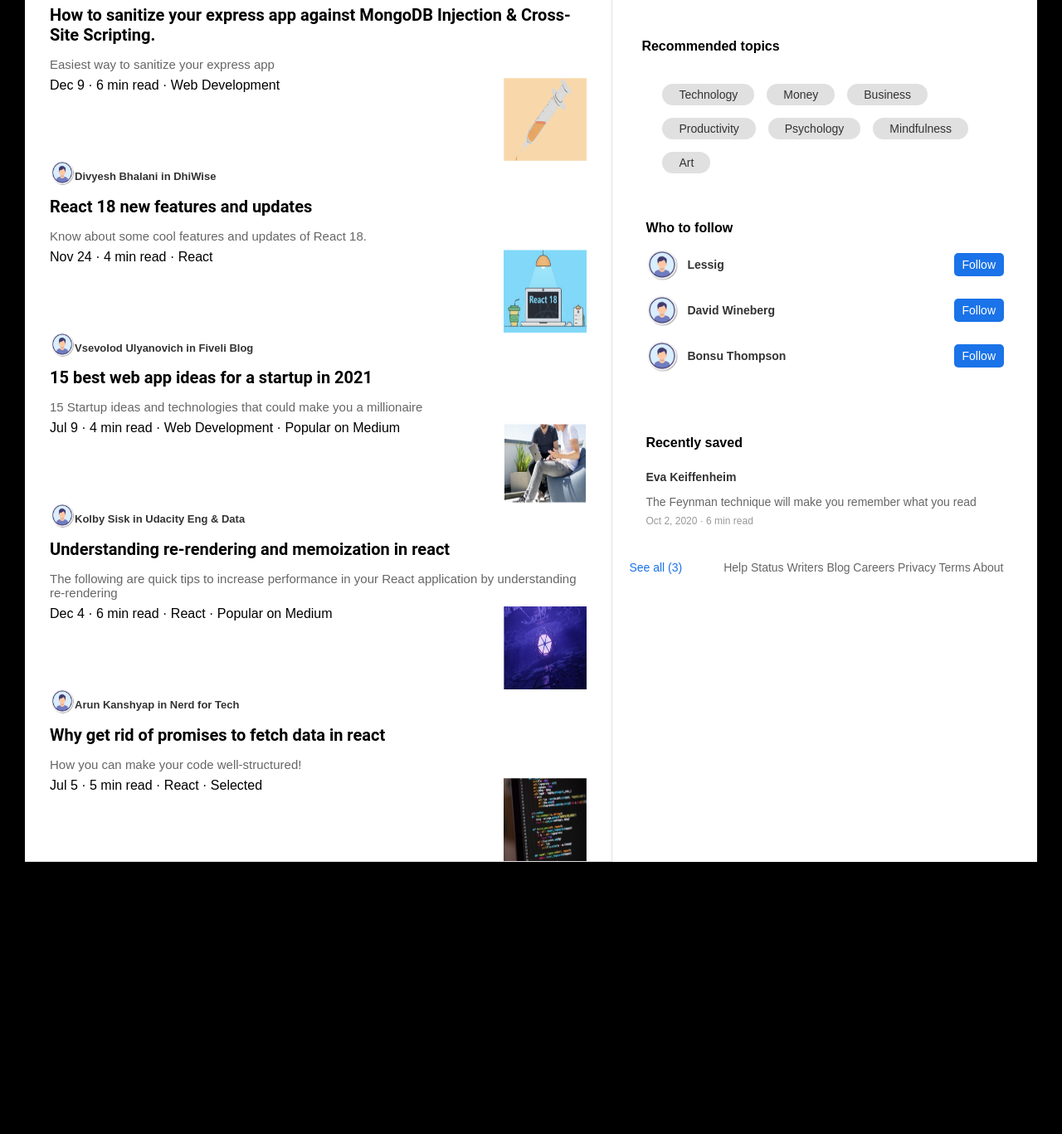
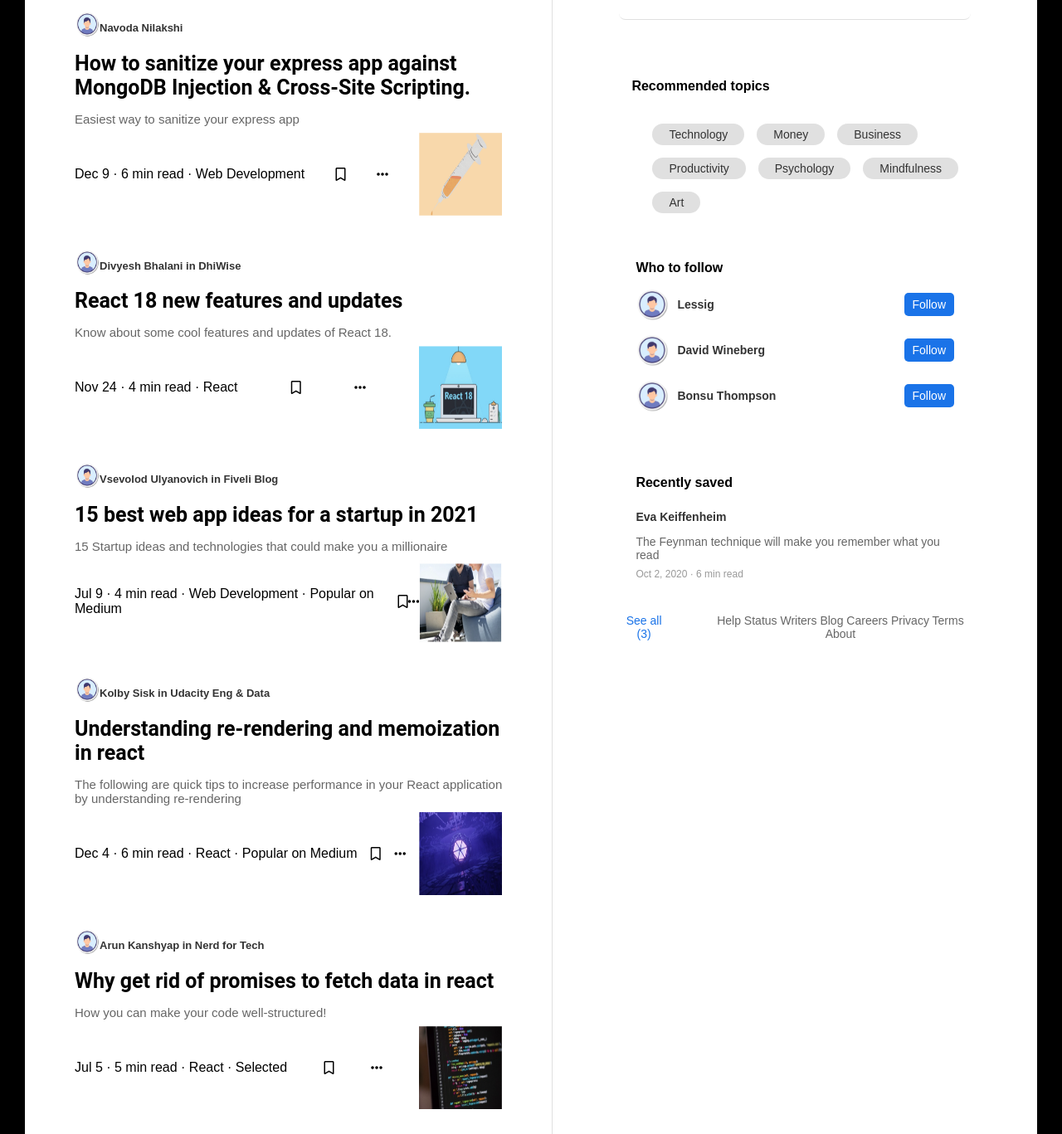
Before and after one commit to majoralpaca984/MediumEX, a plain HTML site: page index.html in a window 1280 px wide. Shown: the part 427-1794 px from the top of the page at 83% size. Before the commit the page ends 1466 px from the top, so only its background shows below. Drawn offline with Linux system fonts and the light colour scheme.

Commit message:
varie modifiche di spaziature

```diff
--- a/index.html
+++ b/index.html
@@ -11,7 +11,7 @@
 <body>
 <header>
     <div class="logo">
-    <img src="/img/logo.png" alt="width 150" height="90">
+    <img src="/img/logo.png" alt="width 300" height="90">
     </div>
     <div class="logo2">
         <i class="fa-solid fa-magnifying-glass my-icon"></i>
@@ -31,22 +31,29 @@
 
     <section class="column1">
         <article>
-            <div style="display: flex;"></div>
             <img src="/img/face.png" alt="User" width="30" height="32" style="float:left">
             <h3>Kolby Sisk in Udacity Eng & Data</h3>
             <h2>React state management in 2022</h2>
             <p>At the beginning of the year if you told me I’d be publishing a recommendation to use Redux I would have...</p>
+            <div class="container2">
             <span>Dec 3 · 4 min read · React</span>
-            <img src="/img/film1.png" alt="Article Image" width="100" height="100" style="float: inline-end;">
+            <i class="fa-regular fa-bookmark"></i>
+            <i class="fa-solid fa-ellipsis"></i>
+            <img src="/img/film1.png" alt="Article Image" width="100" height="100";>
+            </div>
         </article>
 
         <article>
-            <img src="/img/face.png" alt="User" width="30" height="32" style="float:left">
+            <img src="/img/face.png" alt="User" width="30" height="32"style="float:left">
             <h3>Navoda Nilakshi</h3>
             <h2>How to sanitize your express app against MongoDB Injection & Cross-Site Scripting.</h2>
             <p>Easiest way to sanitize your express app</p>
+            <div class="container2">
             <span>Dec 9 · 6 min read · Web Development</span>
-            <img src="/img/film2.png" alt="Article Image" width="100" height="100" style="float: inline-end;">
+            <i class="fa-regular fa-bookmark icon-2"></i>
+            <i class="fa-solid fa-ellipsis icon-2"></i>
+            <img src="/img/film2.png" alt="Article Image" width="100" height="100">
+            </div>
         </article>
 
         <article>
@@ -54,8 +61,12 @@
             <h3>Divyesh Bhalani in DhiWise</h3>
             <h2>React 18 new features and updates</h2>
             <p>Know about some cool features and updates of React 18.</p>
+            <div class="container2">
             <span>Nov 24 · 4 min read · React</span>
-            <img src="/img/film3.png" alt="Article Image" width="100" height="100" style="float: inline-end;">
+            <i class="fa-regular fa-bookmark icon-2"></i>
+            <i class="fa-solid fa-ellipsis icon-2"></i>
+            <img src="/img/film3.png" alt="Article Image" width="100" height="100">
+            </div>
         </article>
 
         <article>
@@ -63,8 +74,12 @@
             <h3>Vsevolod Ulyanovich in Fiveli Blog</h3>
             <h2>15 best web app ideas for a startup in 2021</h2>
             <p>15 Startup ideas and technologies that could make you a millionaire</p>
+            <div class="container2">
             <span>Jul 9 · 4 min read · Web Development · Popular on Medium</span>
-            <img src="/img/film4.png" alt="Article Image" width="100" height="100" style="float: inline-end;">
+            <i class="fa-regular fa-bookmark icon-2 icon-2"></i>
+            <i class="fa-solid fa-ellipsis icone-2"></i>
+            <img src="/img/film4.png" alt="Article Image" width="100" height="100">
+            </div>
         </article>
 
         <article>
@@ -72,8 +87,12 @@
             <h3>Kolby Sisk in Udacity Eng & Data</h3>
             <h2>Understanding re-rendering and memoization in react</h2>
             <p>The following are quick tips to increase performance in your React application by understanding re-rendering</p>
+            <div class="container2">
             <span>Dec 4 · 6 min read · React · Popular on Medium</span>
-            <img src="/img/film5.png" alt="Article Image" width="100" height="100" style="float: inline-end;">
+            <i class="fa-regular fa-bookmark icon-2"></i>
+            <i class="fa-solid fa-ellipsis icon-2"></i>
+            <img src="/img/film5.png" alt="Article Image" width="100" height="100">
+            </div>
         </article>
 
         <article>
@@ -81,8 +100,12 @@
             <h3>Arun Kanshyap in Nerd for Tech</h3>
             <h2>Why get rid of promises to fetch data in react</h2>
             <p>How you can make your code well-structured!</p>
+            <div class="container2">
             <span>Jul 5 · 5 min read · React · Selected</span>
-            <img src="/img/film6.png" alt="Article Image" width="100" height="100" style="float: inline-end;">
+            <i class="fa-regular fa-bookmark icon-2"></i>
+            <i class="fa-solid fa-ellipsis icon-2"></i>
+            <img src="/img/film6.png" alt="Article Image" width="100" height="100">
+            </div>
         </article>
     </section>
 
--- a/style.css
+++ b/style.css
@@ -6,14 +6,13 @@
     background-color: black;
     margin: 0px 30px;
 }
-
-
 header {
     display: flex;
     justify-content: space-between;
     align-items: center;
     max-width: 1350px;
     background-color: #f8f7f7;
+    padding: 10px 60px;
    }
 
 .logo2{
@@ -47,9 +46,8 @@
     background-color: white;
     display: flex;
     border-bottom: 1px solid #ddd;
-    padding: 10px;
+    padding: 10px 40px;
     max-width: 1330px;
-
 }
 
 .menu-item {
@@ -68,28 +66,35 @@
 .container {
     display: flex;
     max-width: 1350px;
-
  }
+.container2 {
+    display: flex;
+    justify-content: space-between;
+    align-items: center;
+  }
+.icon-bookmark, .icon-ellipsis {
+  margin-left: 30px;
+  font-size: 16px;
+}
 
 .column1 {
     background-color: white;
     width: 60%;
     border-bottom: 1px solid #e0e0e0;
 }
-
 .column2 {
     background-color: white;
     width: 40%;
-    padding: 20px;
+    padding: 30px 80px;
 }
 .column1{
     border-right: 1px solid #e0e0e0;
 }
 article {
-    padding: 30px;
+    padding: 10px 60px;
     margin-bottom: 20px;
 }
-article img.article-image {
+article img. {
     width: 100px;
     height: 100px;
     border-radius: 8px;
@@ -104,7 +109,7 @@
 
 article h2 {
     font-family: "Roboto", sans-serif;
-    font-size: 20px;
+    font-size: 25px;
     color: black;
     font-weight: bold;
     margin-bottom: 8px;
@@ -117,6 +122,7 @@
 .article span{
     font-size: 5px;
 }
+
 .column2 .twitter {
     text-align: center;
     padding: 40px;
```
